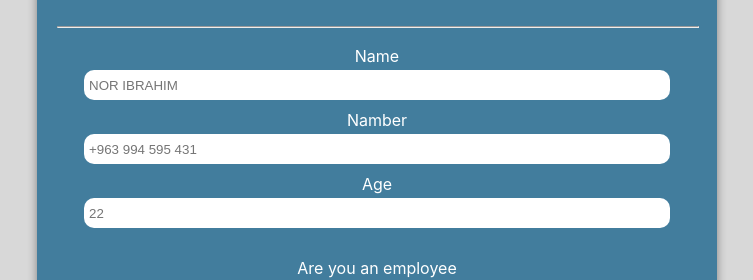
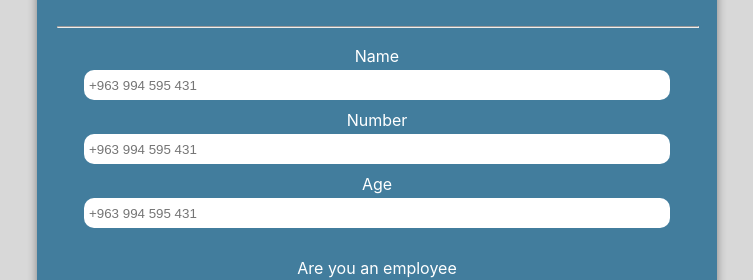
Before and after one commit to noribrra/todolist-using-react, a React (Create React App) app: page / in a window 1280 px wide. Shown: the part 219-499 px from the top of the page, without its empty margins (263-1016 px from the left). Built offline with nearby package versions, Linux system fonts and the light colour scheme.

Commit message:
nother way to send function as props

```diff
--- a/src/commponent/Lform.js
+++ b/src/commponent/Lform.js
@@ -13,6 +13,7 @@ export default function Lform() {
     salary: "",
     employee: "",
   });
+  // functions
   function clickform(e) {
     e.preventDefault();
     setshomadel(true);
@@ -25,6 +26,19 @@ export default function Lform() {
       setms("your age have to between 18-40");
     }
   }
+  // name
+  function handelnamechangel(v) {
+    setforminput({ ...forminput, name: v });
+  }
+  // number
+  function handelnumberchangel(v) {
+    setforminput({ ...forminput, number: v });
+  }
+  // age
+  function handelagechangel(v) {
+    setforminput({ ...forminput, age: v });
+  }
+  // end functions
   let disible =
     forminput.name === "" || forminput.age === "" || forminput.number === "";
 
@@ -47,41 +61,23 @@ export default function Lform() {
       <form id="form" action="" className="flex">
         <h1>Requesting loan</h1>
         <hr />
-        <label htmlFor="name"> Name</label>
-        <input
-          placeholder="NOR IBRAHIM"
+
+        <Minput
           value={forminput.name}
-          type="text"
-          id="nor"
-          onChange={(e) => {
-            setforminput({ ...forminput, name: e.target.value });
-          }}
+          setforminput={handelnamechangel}
+          nameofinput="Name"
         />
         <Minput
           value={forminput.number}
-          setforminput={setforminput}
-          forminput={forminput}
+          setforminput={handelnumberchangel}
+          nameofinput="Number"
         />
-        {/* <label htmlFor="number"> Namber</label>
-        <input
-          placeholder="+963 994 595 431"
-          value={forminput.number}
-          type="text"
-          id="number"
-          onChange={(e) => {
-            setforminput({ ...forminput, number: e.target.value });
-          }}
-        /> */}
-        <label htmlFor="age"> Age</label>
-        <input
-          placeholder="22"
+        <Minput
           value={forminput.age}
-          type="text"
-          id="age"
-          onChange={(e) => {
-            setforminput({ ...forminput, age: e.target.value });
-          }}
+          setforminput={handelagechangel}
+          nameofinput="Age"
         />
+
         <label style={{ marginTop: "30px" }} htmlFor="empl">
           {" "}
           Are you an employee
--- a/src/commponent/Minput.js
+++ b/src/commponent/Minput.js
@@ -1,14 +1,14 @@
-export default function Minput({ value, setforminput, forminput }) {
+export default function Minput({ value, setforminput, nameofinput }) {
   return (
     <>
-      <label htmlFor="number"> Namber</label>
+      <label htmlFor="number"> {nameofinput}</label>
       <input
         placeholder="+963 994 595 431"
         value={value}
         type="text"
         id="number"
         onChange={(e) => {
-          setforminput({ ...forminput, number: e.target.value });
+          setforminput(e.target.value);
         }}
       />
     </>
```
